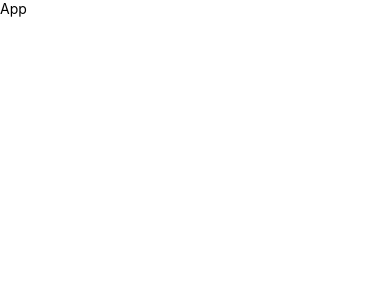
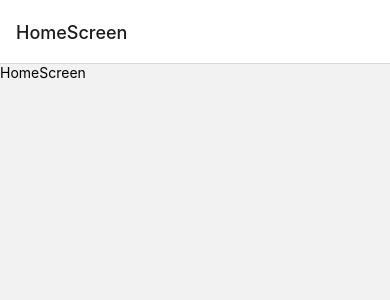
Before and after one commit to aytacbulanik/React_Native_TestLibrary, a React Native app: screen /HomeScreen in a window 390 px wide. Shown: the top 300 px of the page. Built offline with nearby package versions, Linux system fonts and the light colour scheme.

Commit message:
navigation added

```diff
--- a/src/App.js
+++ b/src/App.js
@@ -1,11 +1,17 @@
-import {SafeAreaView, Text} from 'react-native';
 import React from 'react';
+import {NavigationContainer} from '@react-navigation/native';
+import {createNativeStackNavigator} from '@react-navigation/native-stack';
+
+import HomeScreen from './Pages/HomeScreen/HomeScreen';
+const Stack = createNativeStackNavigator();
 
 const App = () => {
   return (
-    <SafeAreaView>
-      <Text>App</Text>
-    </SafeAreaView>
+    <NavigationContainer>
+      <Stack.Navigator>
+        <Stack.Screen name="HomeScreen" component={HomeScreen} />
+      </Stack.Navigator>
+    </NavigationContainer>
   );
 };
 
--- /dev/null
+++ b/src/Pages/HomeScreen/HomeScreen.js
@@ -0,0 +1,12 @@
+import {View, Text} from 'react-native';
+import React from 'react';
+
+const HomeScreen = () => {
+  return (
+    <View>
+      <Text>HomeScreen</Text>
+    </View>
+  );
+};
+
+export default HomeScreen;
```
